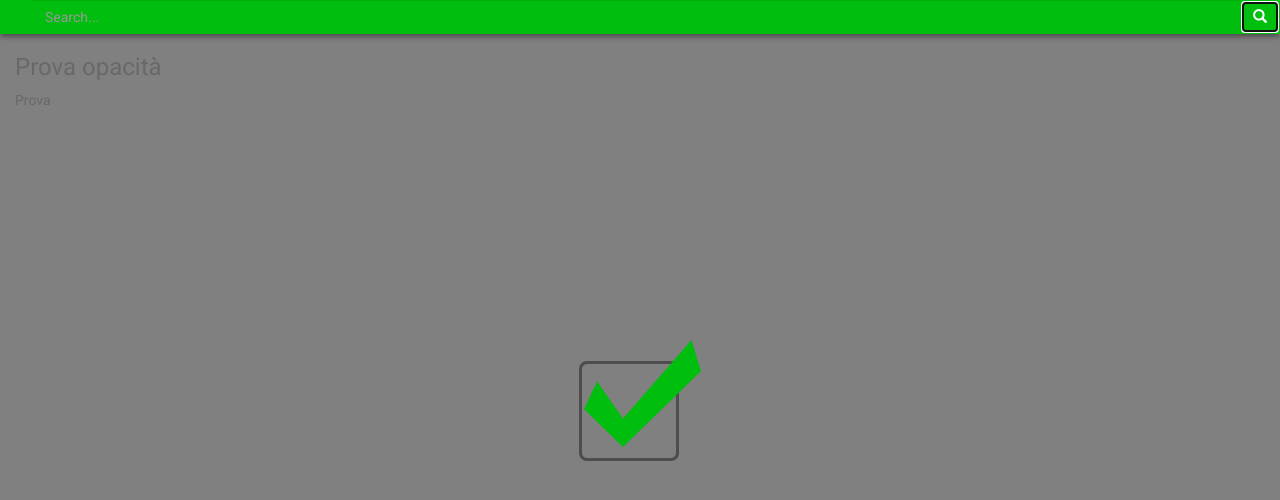
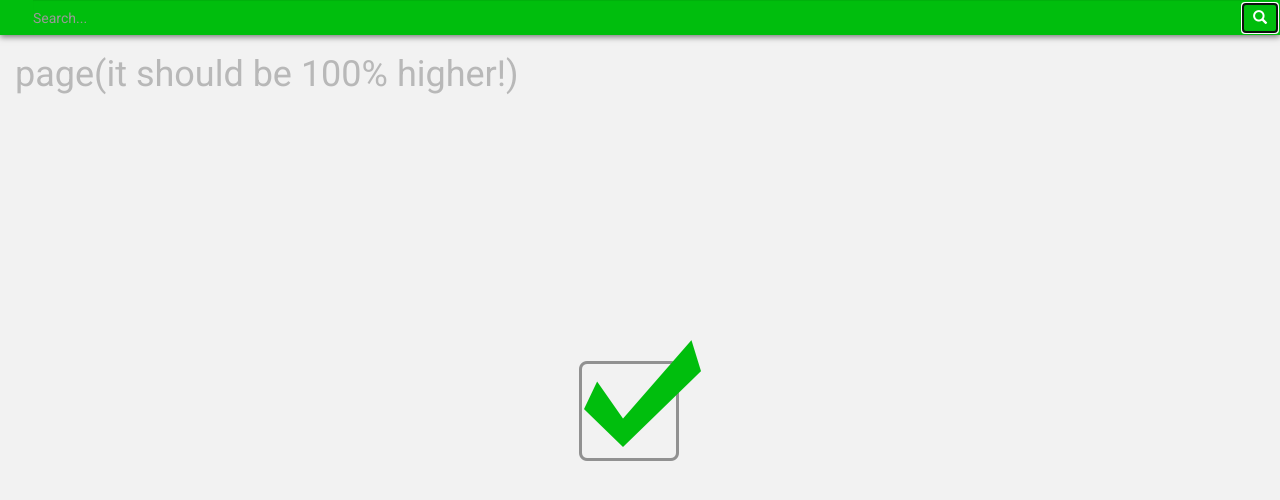
Before and after one commit to PugliaSOS/MakeMyChoice-frontend, a website: page index.html in a window 1280 px wide. Both pictures are taken after a click on the element 1260 px from the left and 17 px from the top of the page. Drawn offline with nearby package versions, Linux system fonts and the light colour scheme.

Commit message:
Some design fixes

```diff
--- a/css/mycss.css
+++ b/css/mycss.css
@@ -30,6 +30,8 @@ input:placeholder-shown { /* Standard (https://drafts.csswg.org/selectors-4/#pla
 	font-size: 14px;
 	border: 0;
 	margin-left: 33px;
+	padding: 0;
+	height: 35px;
 }
 
 .search_nav {
--- a/index.html
+++ b/index.html
@@ -31,8 +31,7 @@
   </div>
 
   <div class='container-fluid'>
-    <h3> Prova opacità </h3>
-    <p> Prova </p>
+    <h1> page(it should be 100% higher!) </h1>
   </div>
 
   <script src="bower_components/jquery/dist/jquery.min.js"></script>
--- a/js/myjs.js
+++ b/js/myjs.js
@@ -3,14 +3,12 @@ $( document ).ready(function() {
   $(".search").click(function() {
 	$(".title").addClass("hidden");
   	$(".search_input").removeClass("hidden");
-  	$("body").css("background-color", "#808080");
   	$(".container-fluid").css("opacity", "0.3");
   });
 
   $(".container-fluid").click(function() {
     $(".search_input").addClass("hidden");
     $(".title").removeClass("hidden")
-  	$("body").css("background-color", "#FFFFFF");
   	$(".container-fluid").css("opacity", "1");
   });
 });
```
